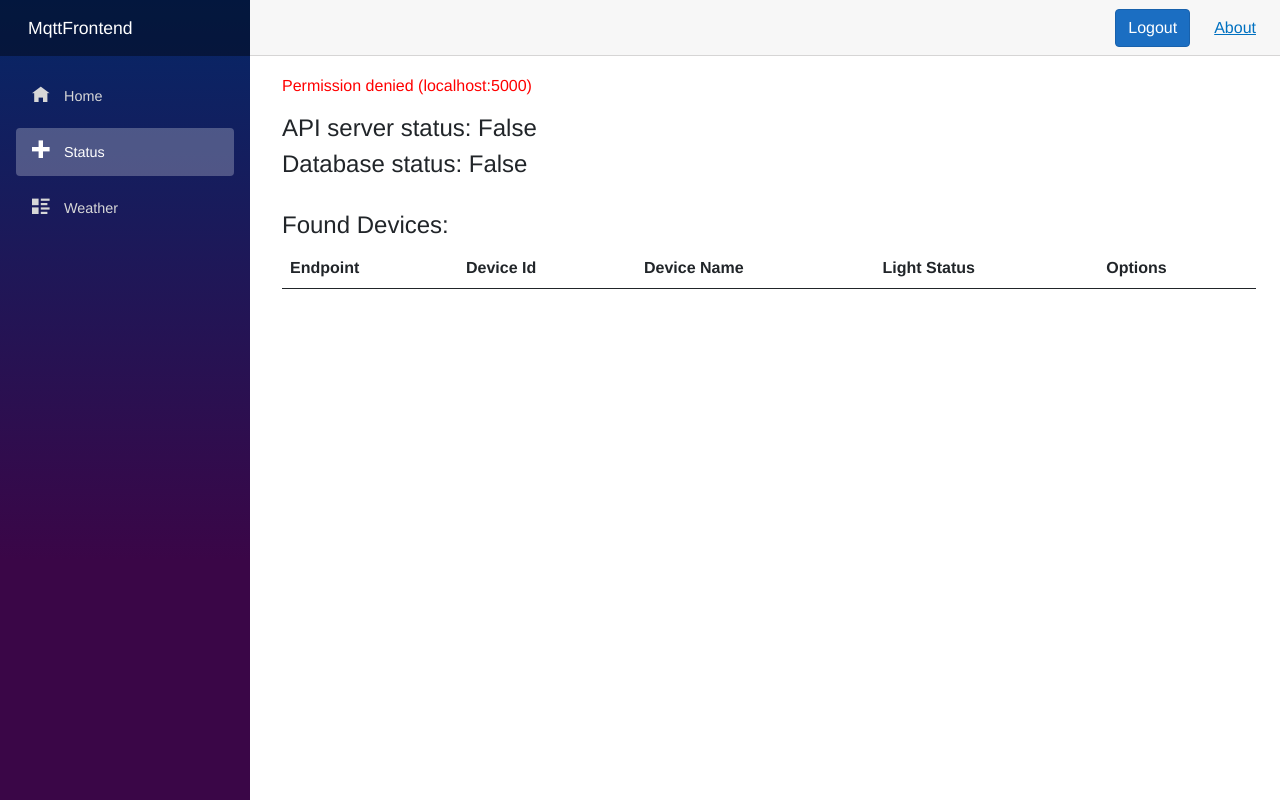
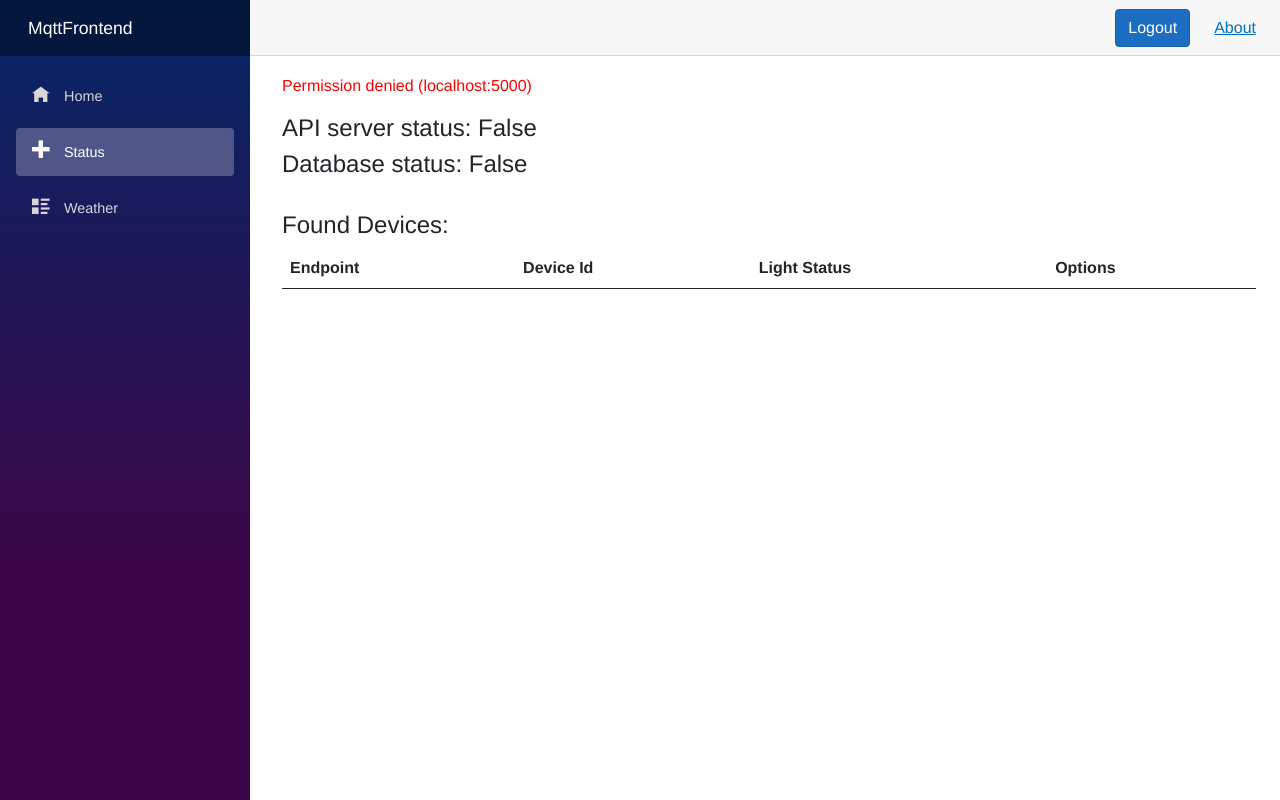
Before and after one commit to VainoKarppi/MqttServer, an ASP.NET Core app: page /status in a window 1280 px wide. Run offline with ASP.NET Core 8, Linux system fonts and the light colour scheme; data that the repository does not hold is empty; style sheets or scripts are compiled from the project's sources.

Commit message:
REMOVED: DeviceName showing from status page

```diff
--- a/MqttFrontend/Pages/Status.razor
+++ b/MqttFrontend/Pages/Status.razor
@@ -29,7 +29,6 @@
             <tr>
                 <th>Endpoint</th>
                 <th>Device Id</th>
-                <th>Device Name</th>
                 <th>Light Status</th>
                 <th>Options</th>
             </tr>
@@ -40,7 +39,6 @@
                 <tr>
                     <td>@device.Endpoint</td>
                     <td>@device.ClientId</td>
-                    <td>@device.DeviceName</td>
                     @if (device.LightState is null) {
                         <td style="color: red;">Not Available</td>
                     } else {
```
